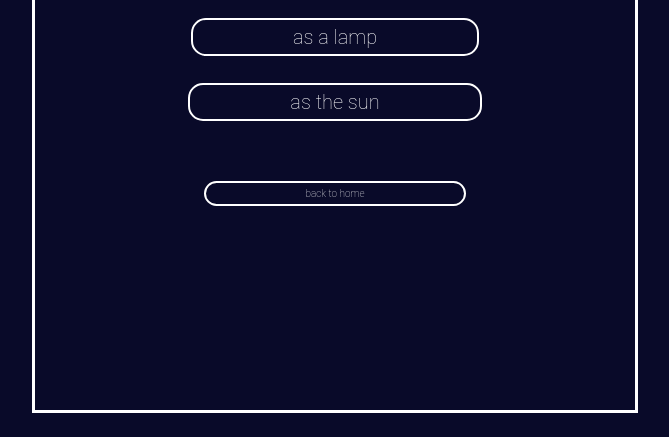
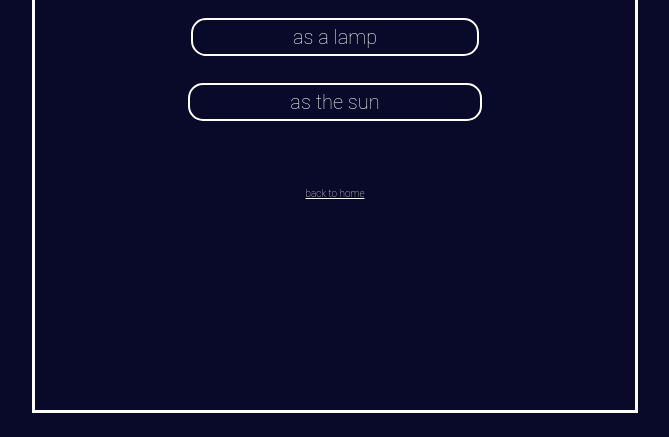
Before and after one commit to alexandraluisachua/constraints, a plain HTML site: page artivivemenu.html in a window 1280 px wide. Shown: the part 363-800 px from the top of the page, without its empty margins (305-974 px from the left). Drawn offline with Linux system fonts and the light colour scheme.

Commit message:
Update artivivemenu.css

```diff
--- a/artivivemenu.css
+++ b/artivivemenu.css
@@ -43,7 +43,11 @@ a:hover{
 	color: #090A29;
 }
 
-a {
+a{color:#FFFFFF;
+
+}
+
+#link {
   color: white;
   padding-left:100px;
   padding-top:5px;
```
